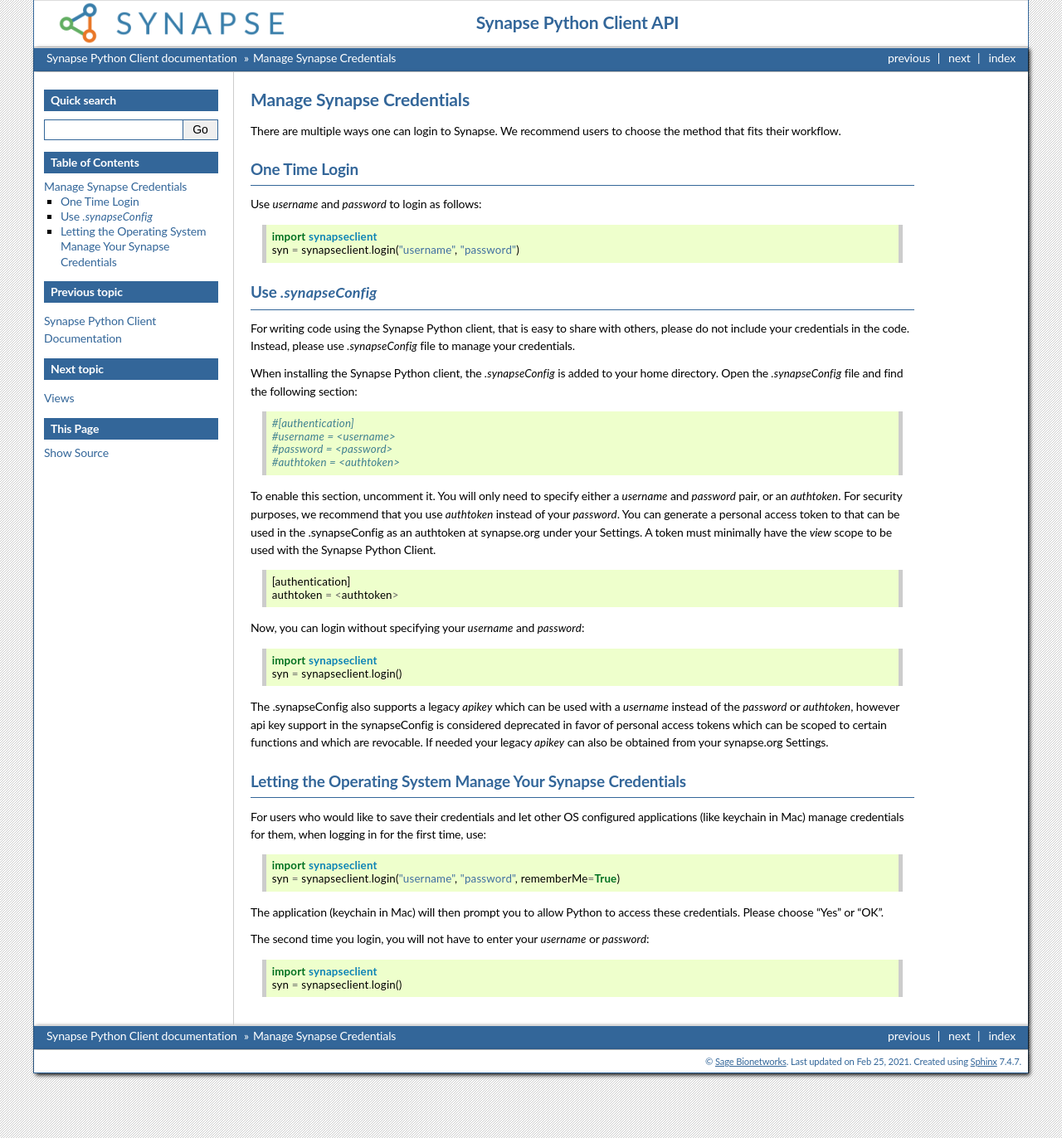
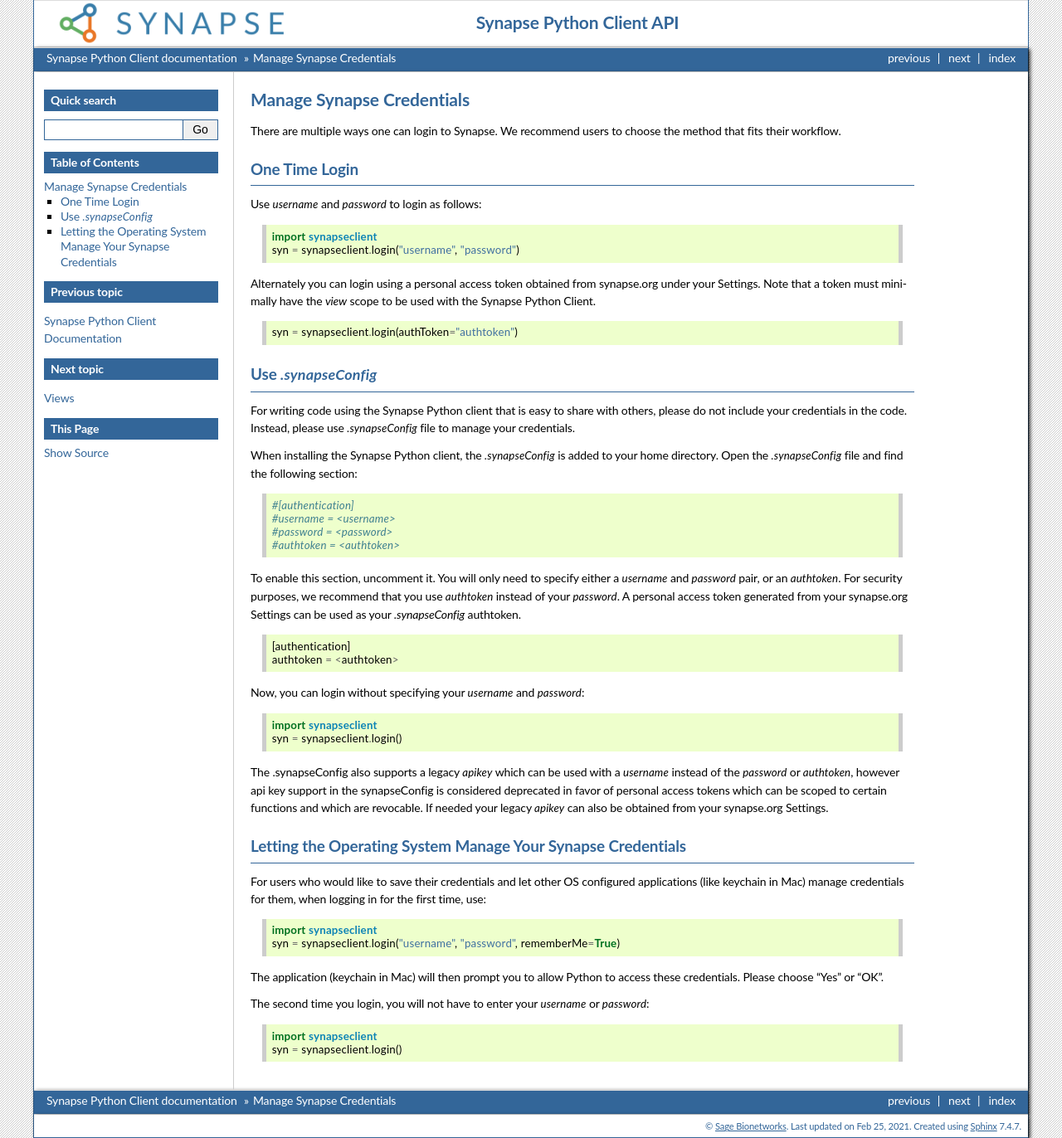
Before and after one commit to Sage-Bionetworks/synapsePythonClient, a Sphinx documentation site: the page built from docs/Credentials.rst, in a window 1280 px wide. Shown: the whole page at 83% size. Built offline with Sphinx 7.4.7, drawn with Linux system fonts in a browser that asks for light colours; the version number could not be read and is left out.

Commit message:
clarify one time login using an token

```diff
--- a/docs/Credentials.rst
+++ b/docs/Credentials.rst
@@ -11,10 +11,15 @@
     import synapseclient
     syn = synapseclient.login("username", "password")
 
+Alternately you can login using a personal access token obtained from synapse.org under your Settings. Note that a token must minimally have the *view* scope to be used with the Synapse Python Client.
+
+::
+
+    syn = synapseclient.login(authToken="authtoken")
 
 Use `.synapseConfig`
 ====================
-For writing code using the Synapse Python client, that is easy to share with others, please do not include your credentials in the code. Instead, please use `.synapseConfig` file to manage your credentials.
+For writing code using the Synapse Python client that is easy to share with others, please do not include your credentials in the code. Instead, please use `.synapseConfig` file to manage your credentials.
 
 When installing the Synapse Python client, the `.synapseConfig` is added to your home directory. Open the `.synapseConfig` file and find the following section::
 
@@ -23,8 +28,7 @@
     #password = <password>
     #authtoken = <authtoken>
 
-To enable this section, uncomment it. You will only need to specify either a `username` and `password` pair, or an `authtoken`. For security purposes, we recommend that you use `authtoken` instead of your `password`.
-You can generate a personal access token to that can be used in the .synapseConfig as an authtoken at synapse.org under your Settings. A token must minimally have the *view* scope to be used with the Synapse Python Client.
+To enable this section, uncomment it. You will only need to specify either a `username` and `password` pair, or an `authtoken`. For security purposes, we recommend that you use `authtoken` instead of your `password`. A personal access token generated from your synapse.org Settings can be used as your *.synapseConfig* authtoken.
 
 ::
 
```
